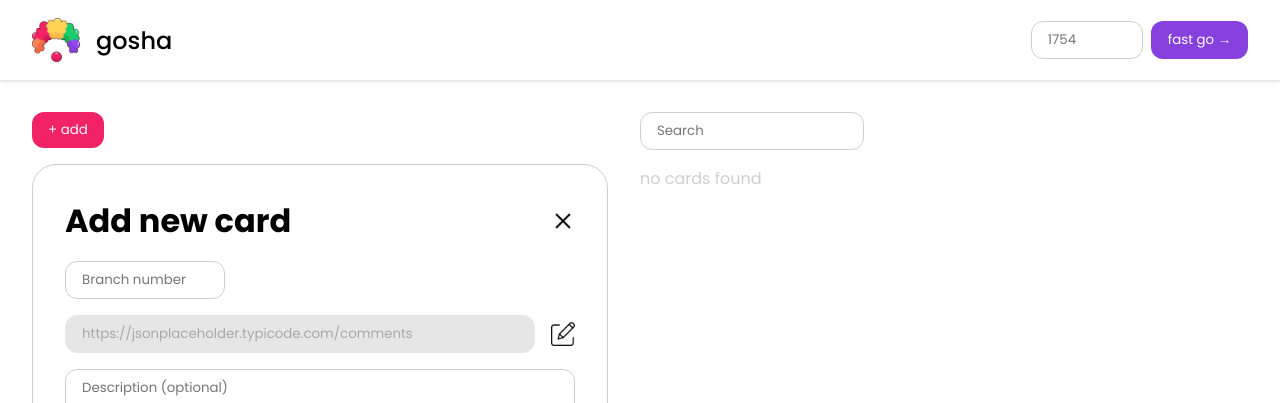
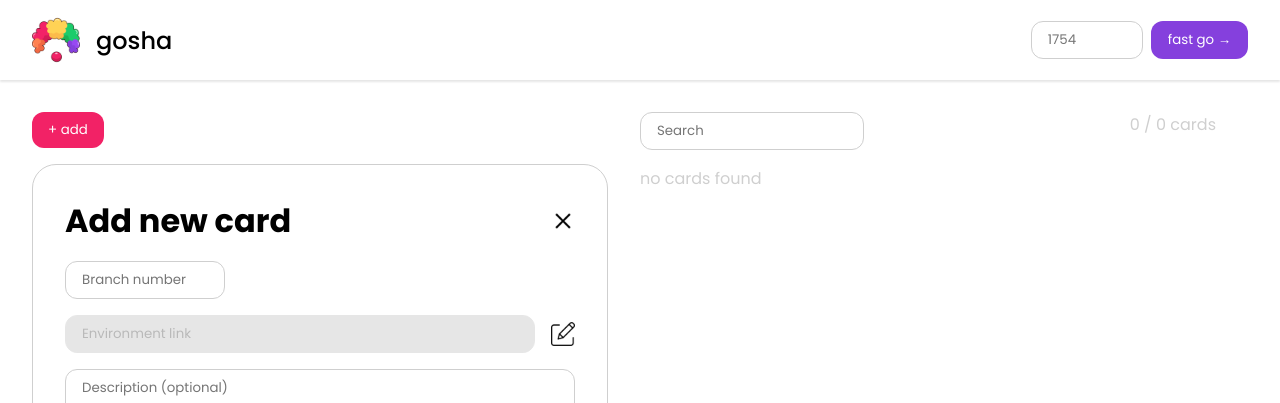
Before and after one commit to FunChosa/gosha-helper, a React (Vite) app: page / in a window 1280 px wide. Shown: the top 403 px of the page. Built offline with nearby package versions, Linux system fonts and the light colour scheme.

Commit message:
fix bugs

```diff
--- a/src/components/AddEditForm/AddEditForm.tsx
+++ b/src/components/AddEditForm/AddEditForm.tsx
@@ -12,7 +12,6 @@ const AddEditForm = ({
   buttonTitle,
   card,
   handleLinkCreate,
-  baseUrl,
 }: {
   closeForm: () => void;
   handleSaveForm: () => void;
@@ -22,7 +21,6 @@ const AddEditForm = ({
   cardTitle: string;
   buttonTitle: string;
   card: any;
-  baseUrl: string;
 }) => {
   const [isLinkDisabled, setIsLinkDisabled] = useState(true);
   const handleToggleLinkDisabled = () => {
@@ -47,14 +45,14 @@ const AddEditForm = ({
       </div>
 
       <input
-        type="number"
+        type="text"
         placeholder="Branch number"
         className="add-edit-form__input-branch"
         value={card.number || ""}
         onChange={(e) => {
           setCard({
             ...card,
-            number: Number(e.target.value) || "",
+            number: e.target.value || "",
             link: handleLinkCreate(e.target.value),
           });
         }}
@@ -65,7 +63,7 @@ const AddEditForm = ({
           type="text"
           className="add-edit-form__input-link"
           placeholder="Environment link"
-          value={card.link || baseUrl}
+          value={card.link || ""}
           disabled={isLinkDisabled}
           onChange={(e) =>
             setCard({
--- a/src/components/Cards/Cards.css
+++ b/src/components/Cards/Cards.css
@@ -24,3 +24,9 @@
 .cards__no-cards {
   color: var(--stroke-color);
 }
+
+.cards__search-container {
+  display: flex;
+  justify-content: space-between;
+  color: var(--stroke-color)
+}
--- a/src/components/Cards/Cards.tsx
+++ b/src/components/Cards/Cards.tsx
@@ -25,6 +25,7 @@ const Cards = () => {
 
   return (
     <div className="cards__container">
+      <div className="cards__search-container">
         <input
           type="search"
           placeholder="Search"
@@ -32,6 +33,10 @@ const Cards = () => {
           value={searchValue}
           onChange={(e) => setSearchValue(e.target.value)}
         />
+        <div>
+          {filteredCards.length} / {cards.length} cards
+        </div>
+      </div>
       <div className="cards__cards-list-container">
         {filteredCards.length === 0 && (
           <div className="cards__no-cards">no cards found</div>
@@ -39,6 +44,9 @@ const Cards = () => {
         {filteredCards.map((card: any) => (
           <Card key={card.id} card={card} />
         ))}
+        {filteredCards.length > 10 && (
+          <div style={{ alignSelf: "center" }}>🤡</div>
+        )}
       </div>
     </div>
   );
--- a/src/components/Header/Header.tsx
+++ b/src/components/Header/Header.tsx
@@ -48,7 +48,7 @@ const Header = () => {
         </div>
         <div className="header__search-container">
           <input
-            type="number"
+            type="text"
             placeholder="1754"
             className="header__search"
             onChange={(e) => setBranchNumber(e.target.value)}
--- a/src/components/Viewer/Viewer.tsx
+++ b/src/components/Viewer/Viewer.tsx
@@ -66,20 +66,20 @@ const Viewer = () => {
           card={newCard}
           setCard={setNewCard}
           handleLinkCreate={handleLinkCreate}
-          baseUrl={baseUrl}
         />
       )}
       {isEditFormOpen && (
         <AddEditForm
           closeForm={closeEditForm}
-          cardTitle={`Edit: MON-${editableCard.number}`}
+          cardTitle={`Edit: MON-${
+            cards.find((card: any) => editableCard?.id === card.id).number
+          }`}
           buttonTitle="Update"
           handleSaveForm={handleEditCard}
           resetCard={resetEditableCard}
           card={editableCard}
           setCard={setEditableCard}
           handleLinkCreate={handleLinkCreate}
-          baseUrl={baseUrl}
         />
       )}
     </div>
--- a/src/store.js
+++ b/src/store.js
@@ -6,7 +6,7 @@ const useStore = create(
     (set) => ({
       cards: [],
       newCard: {
-        number: null,
+        number: "",
         description: "",
         id: "",
         link: "",
@@ -52,7 +52,7 @@ const useStore = create(
       resetNewCard: () =>
         set({
           newCard: {
-            number: null,
+            number: "",
             description: "",
             id: "",
             link: "",
```
Also changed, not shown: src/components/Viewer/Viewer.css (line endings or trailing spaces). Lines whose indentation alone changed are shown as unchanged.
